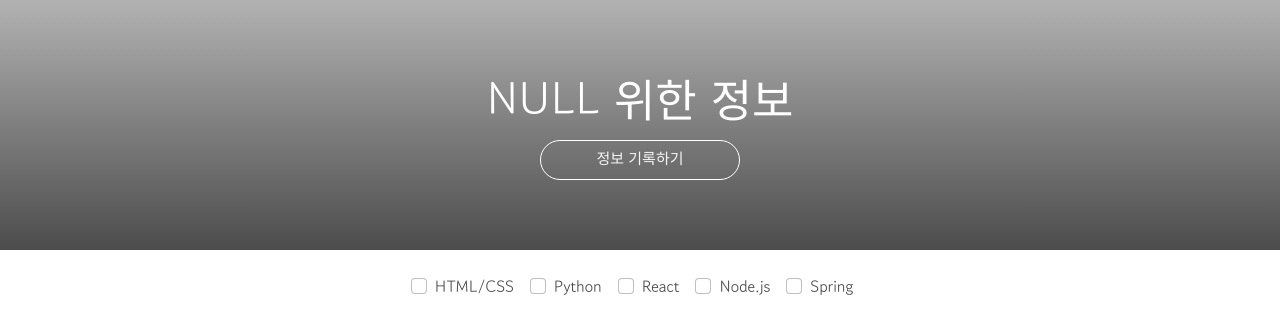
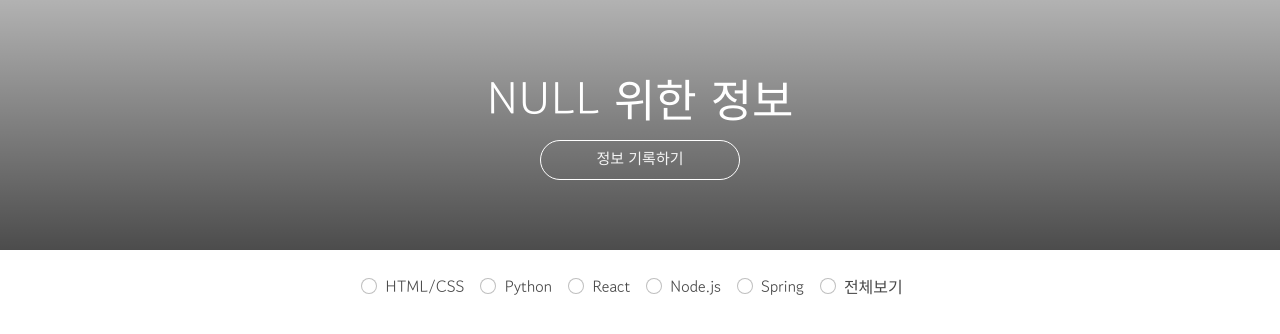
Before and after one commit to ParkSungGyu1/MiniProject-9, a Flask app: page /main in a window 1280 px wide. Shown: the top 334 px of the page. Run offline with Flask 2, Linux system fonts and the light colour scheme; data that the repository does not hold is empty; some libraries are stand-ins or nearby versions.

Commit message:
메인 페이지 구현 완료.

```diff
--- a/app.py
+++ b/app.py
@@ -134,14 +134,18 @@ def info_post():
 @app.route("/info", methods=["GET"])
 def info_get():
     info_list = list(db.nullforyou.find({}, {'_id': False}))
-    return jsonify({'infos':info_list})
+    return jsonify({'msg':info_list})
 
 @app.route("/boxcheck", methods=["POST"])
 def boxcheck():
     checkval_receive = request.form['check_val']
     result = list(db.nullforyou.find({'title': {"$regex": checkval_receive}} , {'_id': False}))
-    print(result)
-    return jsonify({'msg': result})
+    if checkval_receive == "all":
+        info_list = list(db.nullforyou.find({}, {'_id': False}))
+        return jsonify({'msg': info_list})
+    else:
+        return jsonify({'msg': result})
+
 
 if __name__ == '__main__':
     app.run('0.0.0.0', port=5000, debug=True)
--- a/templates/page_main.html
+++ b/templates/page_main.html
@@ -101,14 +101,16 @@
         function checking(event) {
             let check_val = event.target.value
             if(event.target.checked){
+
                 $("#cards-box").empty()
                 $.ajax({
                 type: "POST",
                 url: "/boxcheck",
                 data: {check_val:check_val},
                 success: (response) => {
+                    console.log(response)
                     let rows = response["msg"]
-                    for (let i = 0; i < rows.length; i++) {
+                    for (let i = 0; i < rows.length; i++){
                         let url = rows[i]['url']
                         let name = rows[i]['title']
                         let description = rows[i]['description']
@@ -137,7 +139,8 @@
                 url: '/info',
                 data: {},
                 success: function (response) {
-                    let rows = response['infos']
+
+                    let rows = response['msg']
                     for (let i = 0; i < rows.length; i++){
                         let url = rows[i]['url']
                         let name = rows[i]['title']
@@ -213,24 +216,29 @@
 </div>
 <div class="check-box">
     <div class="form-check form-check-inline">
-        <input style="cursor:pointer" class="form-check-input" type="checkbox" id="html_checkbox" onclick="checking(event)" value="HTML">
+        <input style="cursor:pointer" class="form-check-input" type="radio" name="check" id="html_checkbox" onclick="checking(event)" value="HTML">
         <label style="cursor:pointer" class="form-check-label" for="html_checkbox">HTML/CSS</label>
     </div>
     <div class="form-check form-check-inline">
-        <input style="cursor:pointer" class="form-check-input" type="checkbox" id="python_checkbox" onclick="checking(event)" value="파이썬">
+        <input style="cursor:pointer" class="form-check-input" type="radio" name="check" id="python_checkbox" onclick="checking(event)" value="파이썬">
         <label style="cursor:pointer" class="form-check-label" for="python_checkbox">Python</label>
     </div>
     <div class="form-check form-check-inline">
-        <input style="cursor:pointer" class="form-check-input" type="checkbox" id="react_checkbox" onclick="checking(event)" value="리액트">
+        <input style="cursor:pointer" class="form-check-input" type="radio" name="check" id="react_checkbox" onclick="checking(event)" value="리액트">
         <label style="cursor:pointer" class="form-check-label" for="react_checkbox">React</label>
     </div>
     <div class="form-check form-check-inline">
-        <input style="cursor:pointer" class="form-check-input" type="checkbox" id="node_checkbox" onclick="checking(event)" value="노드js">
+        <input style="cursor:pointer" class="form-check-input" type="radio" name="check" id="node_checkbox" onclick="checking(event)" value="js">
         <label style="cursor:pointer" class="form-check-label" for="node_checkbox">Node.js</label>
     </div>
     <div class="form-check form-check-inline">
-        <input style="cursor:pointer" class="form-check-input" type="checkbox" id="spring_checkbox" onclick="checking(event)" value="스프링">
+        <input style="cursor:pointer" class="form-check-input" type="radio" name="check" id="spring_checkbox" onclick="checking(event)" value="스프링">
         <label style="cursor:pointer" class="form-check-label" for="spring_checkbox">Spring</label>
+    </div>
+
+    <div class="form-check form-check-inline">
+        <input style="cursor:pointer" class="form-check-input" type="radio" name="check" id="all_checkbox" onclick="checking(event)" value="all">
+        <label style="cursor:pointer" class="form-check-label" for="all_checkbox">전체보기</label>
     </div>
 </div>
 <div class="mycards">
```
